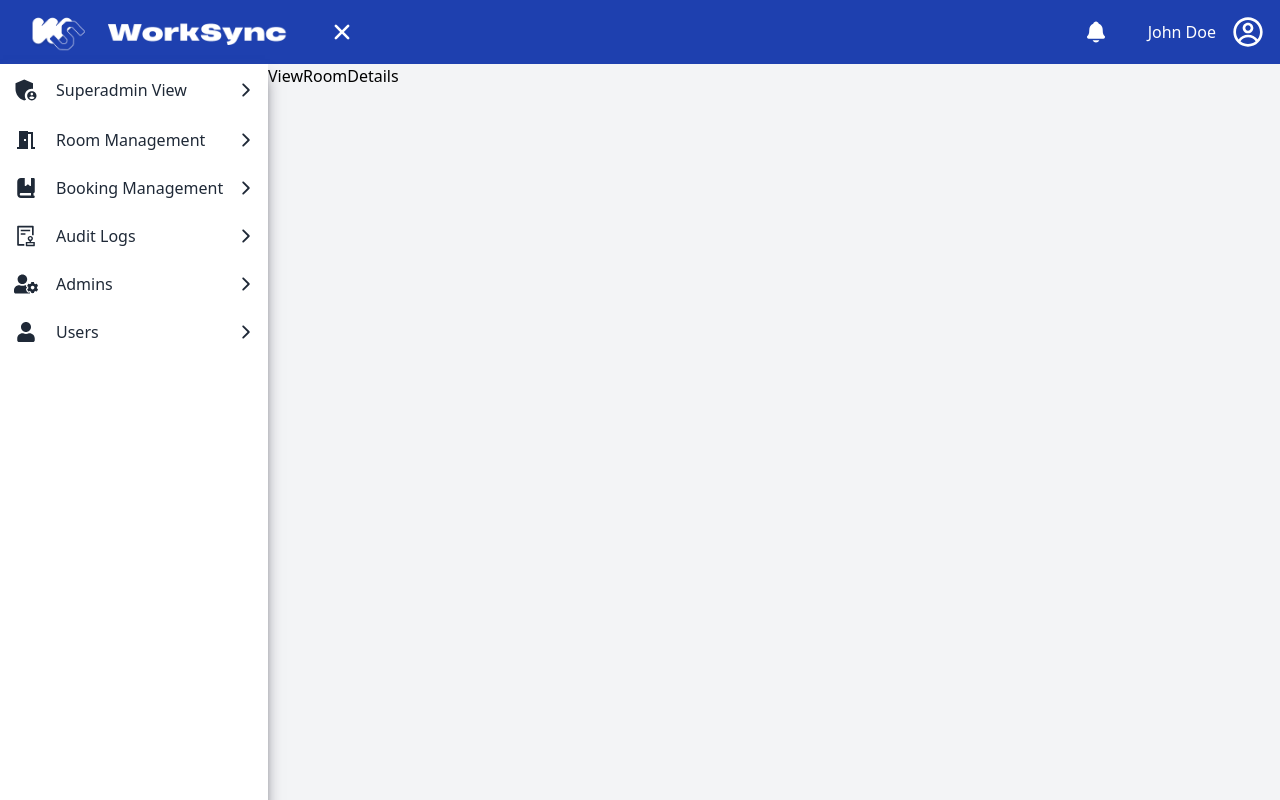
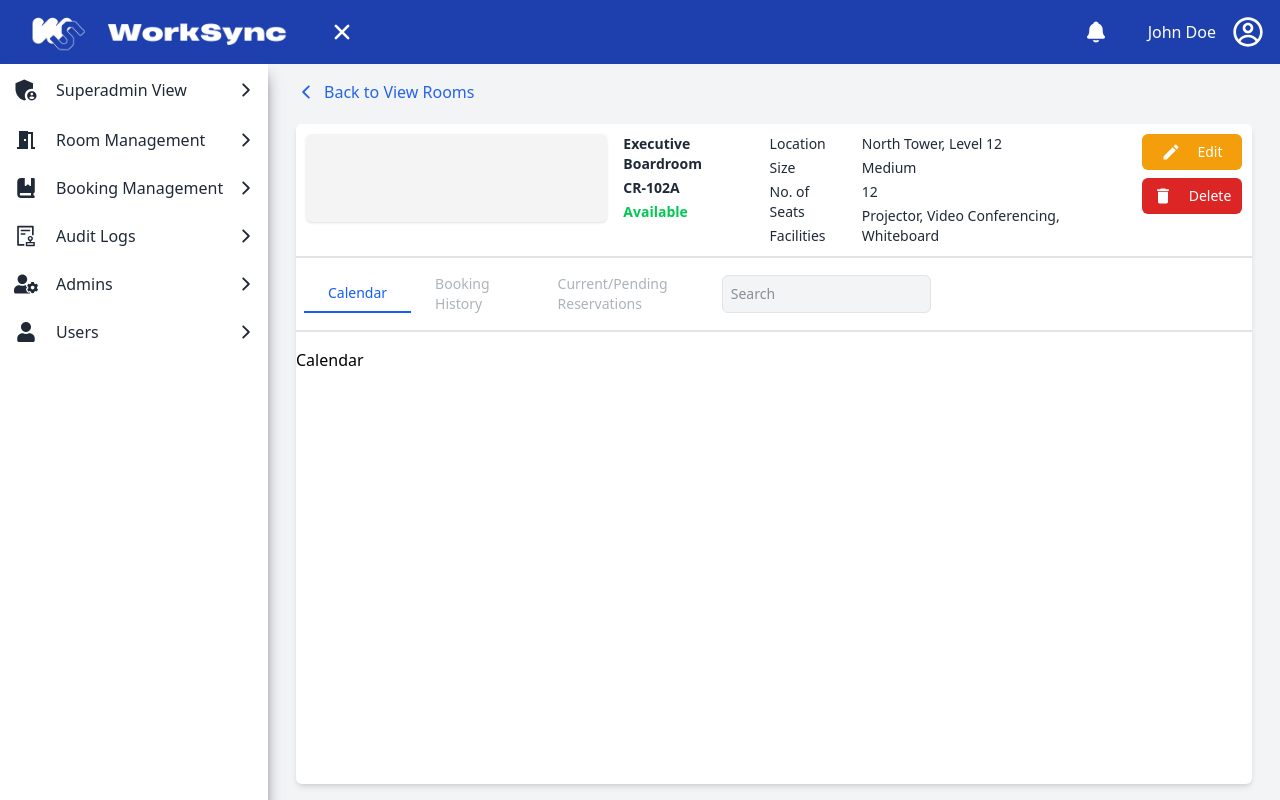
Before and after one commit to donnabell-s/WorkSync-frontend, a React (Vite) app: page /admin/rooms/room-detail in a window 1280 px wide. Built offline with nearby package versions, Linux system fonts and the light colour scheme.

Commit message:
Room detail header created & Initialized subfiles/body components
Subfiles/body components are Calendar, History, Reservations for the tabs in room detail view

```diff
--- /dev/null
+++ b/src/views/containers/Admin-Superadmin/RoomManagement/ViewRoomDetails/RoomDetails/Calendar.tsx
@@ -0,0 +1,9 @@
+import React from 'react'
+
+const Calendar = () => {
+  return (
+    <div>Calendar</div>
+  )
+}
+
+export default Calendar
--- /dev/null
+++ b/src/views/containers/Admin-Superadmin/RoomManagement/ViewRoomDetails/RoomDetails/History.tsx
@@ -0,0 +1,9 @@
+import React from 'react'
+
+const History = () => {
+  return (
+    <div>History</div>
+  )
+}
+
+export default History
--- /dev/null
+++ b/src/views/containers/Admin-Superadmin/RoomManagement/ViewRoomDetails/RoomDetails/Reservations.tsx
@@ -0,0 +1,9 @@
+import React from 'react'
+
+const Reservations = () => {
+  return (
+    <div>Reservations</div>
+  )
+}
+
+export default Reservations
--- a/src/views/containers/Admin-Superadmin/RoomManagement/ViewRoomDetails/ViewRoomDetails.tsx
+++ b/src/views/containers/Admin-Superadmin/RoomManagement/ViewRoomDetails/ViewRoomDetails.tsx
@@ -1,8 +1,33 @@
-import React from 'react'
+import React, { useState } from 'react'
+import { IoIosArrowBack } from "react-icons/io";
+import ViewRoomHeader from './ViewRoomHeader';
+import Calendar from './RoomDetails/Calendar';
+import History from './RoomDetails/History';
+import Reservations from './RoomDetails/Reservations';
 
 const ViewRoomDetails = () => {
+
+  const [activeTab, setActiveTab] = useState('Calendar');
+
+  const handleTabClick = (tab: string) => {
+    setActiveTab(tab);
+  };
+
   return (
-    <div>ViewRoomDetails</div>
+    <div className='flex flex-col gap-0 bg-[#F3F4F6] w-full h-full px-7 py-4 rounded-md'>
+      <span>
+        <a href="/admin/rooms/view" className='flex items-center gap-2 text-[#2563EB] text-md font-medium cursor-pointer hover:underline'>
+          <IoIosArrowBack className='size-5' />
+          Back to View Rooms
+        </a>
+      </span>
+      <div className='flex flex-col gap-4 mt-5 bg-white h-full w-full rounded-md shadow-md'>
+        <ViewRoomHeader activeTab={activeTab} handleTabClick={handleTabClick} />
+        {activeTab === 'Calendar' && <Calendar />}
+        {activeTab === 'History' && <History />}
+        {activeTab === 'Reservations' && <Reservations />}
+      </div>
+    </div>
   )
 }
 
```
